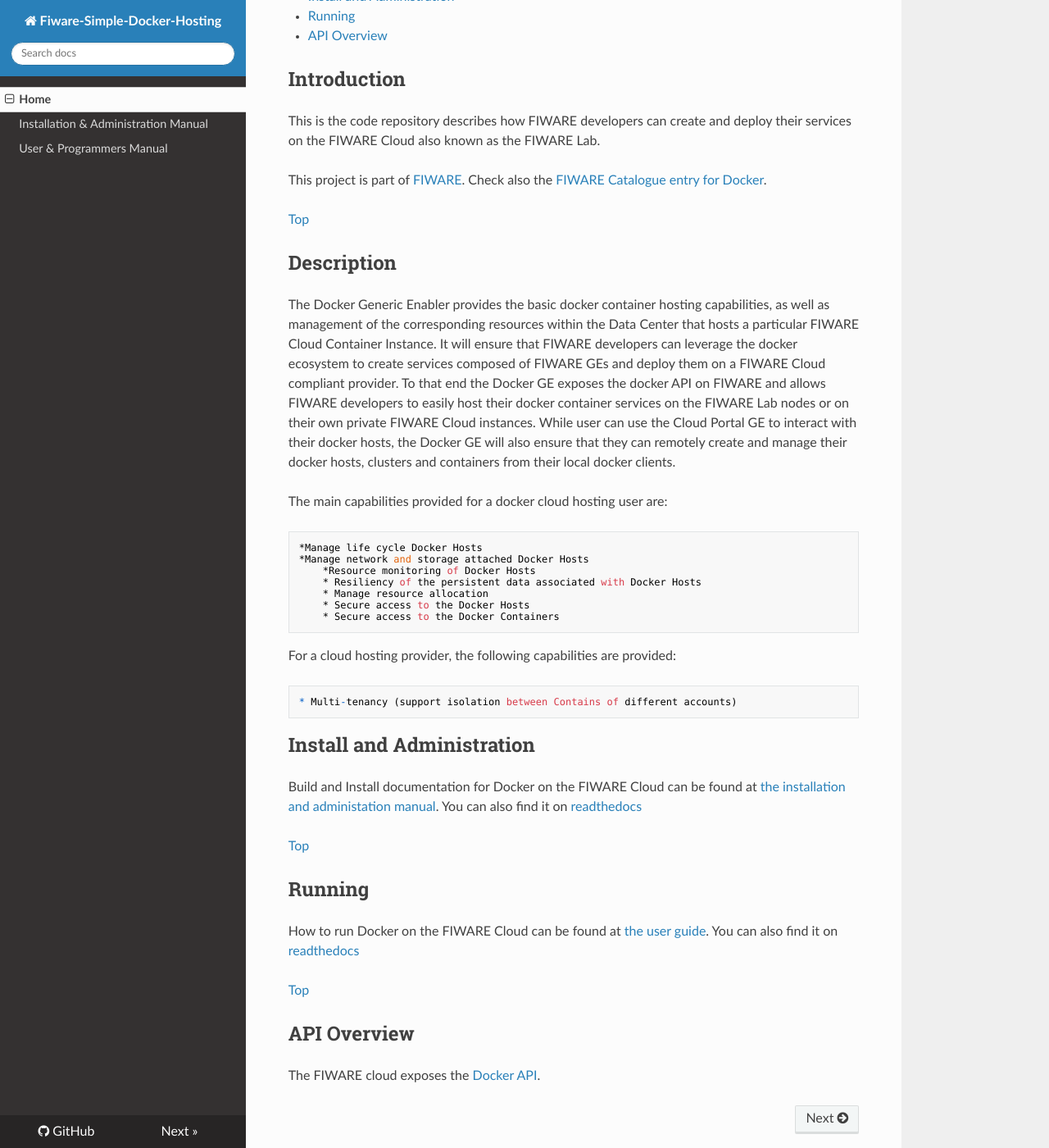
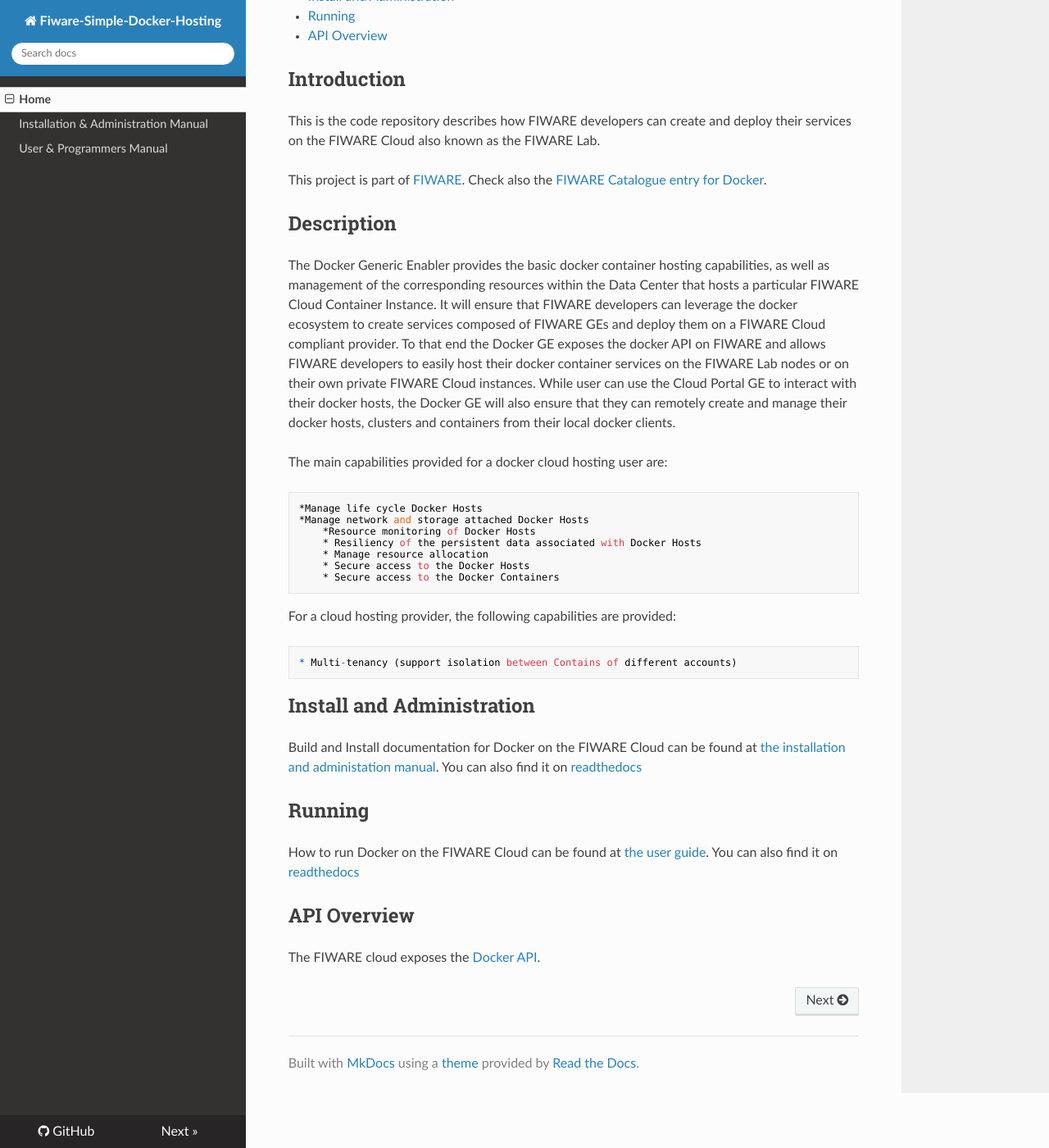
Before and after one commit to fiware-docker/simple-docker-hosting, an MkDocs documentation site: the page built from doc/manuals/index.md, in a window 1280 px wide and 1400 px high, scrolled down 224 px. Shown: the whole window at 82% size. Built offline with MkDocs 1.6.1, drawn with Linux system fonts in a browser that asks for light colours; nearby versions of some CDN libraries; comment, search, counter and statistics services are not loaded; old or Windows-style settings are respelled for this version of MkDocs.

Commit message:
more typos in index

```diff
--- a/doc/manuals/index.md
+++ b/doc/manuals/index.md
@@ -13,8 +13,6 @@
 This is the code repository describes how FIWARE developers can create and deploy their services on the FIWARE Cloud also known as the FIWARE Lab.
 
 This project is part of [FIWARE](http://www.fiware.org). Check also the [FIWARE Catalogue entry for Docker](http://catalogue.fiware.org/enablers/Docker).
-
-[Top](#top)
 
 ## Description
 The Docker Generic Enabler provides the basic docker container hosting capabilities, as well as management of the corresponding resources within the Data Center that hosts a particular FIWARE Cloud Container Instance. It will ensure that FIWARE developers can leverage the docker ecosystem to create services composed of FIWARE GEs and deploy them on a FIWARE Cloud compliant provider. To that end the Docker GE exposes the docker API on FIWARE and allows FIWARE developers to easily host their docker container services on the FIWARE Lab nodes or on their own private FIWARE Cloud instances. While user can use the Cloud Portal GE to interact with their docker hosts, the Docker GE will also ensure that they can remotely create and manage their docker hosts, clusters and containers from their local docker clients.
@@ -37,14 +35,11 @@ For a cloud hosting provider, the following capabilities are provided:
 
 Build and Install documentation for Docker on the FIWARE Cloud can be found at [the installation and administation manual](./doc/manuals/install.md). You can also find it on [readthedocs](http://simple-docker-hosting-on-fiware-cloud.readthedocs.org/en/latest/manuals/install/)
 
-[Top](#top)
 
 ## Running
 
 How to run Docker on the FIWARE Cloud can be found at [the user guide](doc/manuals/userguide.md). You can also find it on [readthedocs](http://simple-docker-hosting-on-fiware-cloud.readthedocs.org/en/latest/manuals/userdoc/)
 
 
-[Top](#top)
-
 ## API Overview
 The FIWARE cloud exposes the [Docker API](https://docs.docker.com/reference/api/docker_remote_api/).
```
